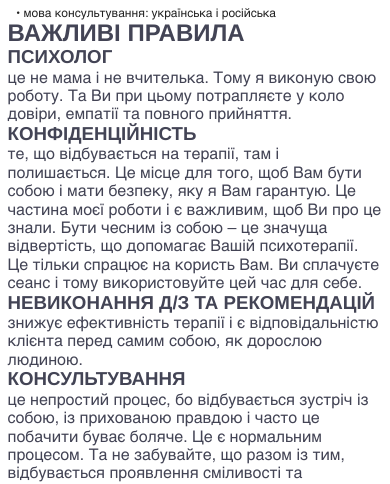
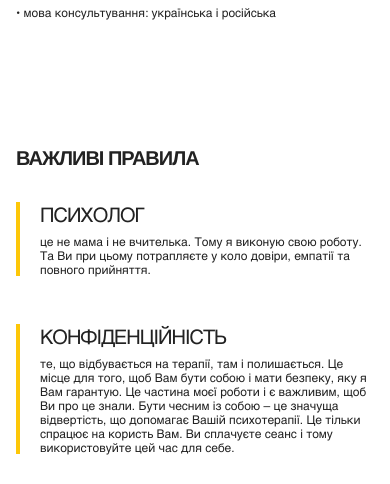
Before and after one commit to TrotskyuYurii/annaHai, a PHP site: page / in a window 390 px wide. Shown: the part 6016-6500 px from the top of the page. Run offline with PHP 8.4, Linux system fonts and the light colour scheme; some libraries are stand-ins or nearby versions.

Commit message:
section generalRules_done

```diff
--- a/css/styles.css
+++ b/css/styles.css
@@ -650,46 +650,58 @@ body {
 /* ----------------------section generalRules---------------------- */
 
 .generalRules_container {
-  /* max-width: 1040px;
-  margin: 0 auto;
-  padding-top: 100px;
-  padding-bottom: 100px;
-  display: flex; */
+  padding-top: 64px;
+  max-width: 100%;
+  padding-left: 16px;
+  padding-right: 16px;
+  padding-bottom: 64px;
 }
 
 .generalRules_title {
-  /* font-weight: 400;
-  font-size: 48px;
-  letter-spacing: -0.05em;
+  padding-top: 64px;
+  padding-bottom: 32px;
+font-size: 20px;
+font-style: normal;
+font-weight: 700;
+line-height: normal;
+letter-spacing: -1px;
+text-transform: uppercase;
   color: var(--main-color1);
-  padding-right: 150px; */
+
 }
 
 .generalRules_list_item {
-  /* position: relative;
+  position: relative;
   padding-left: 24px;
-  margin-bottom: 48px; */
+  margin-bottom: 48px;
 }
 
 .generalRules_list_item::before {
-  /* content: "";
+  content: "";
   position: absolute;
   left: 0;
   top: 0;
   width: 4px;
   height: 100%;
-  background-color: var(--main-color2); */
+  background-color: var(--main-color2);
 }
 
 .generalRules_list_item h3 {
-  /* margin: 0 0 16px 0;
-  font-size: 24px;
-  font-weight: 400; */
+  color: var(--main-color1);
+font-size: 20px;
+font-style: normal;
+font-weight: 400;
+line-height: normal;
+letter-spacing: -1px;
+padding-bottom: 8px;
 }
 
 .generalRules_list_item p {
-  /* margin: 0;
-  line-height: 1.5; */
+  color: var(--main-color1);
+  font-size: 12px;
+  font-style: normal;
+  font-weight: 400;
+  line-height: normal;
 }
 
 .generalRules_list {
```
